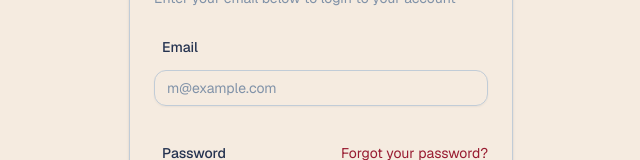
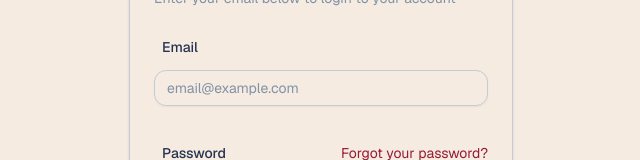
Before and after one commit to ltnguy16/study_guide, a Next.js app: page /auth/login in a window 1280 px wide. Shown: the part 244-404 px from the top of the page, without its empty margins (319-959 px from the left). Built offline with nearby package versions, Linux system fonts and the light colour scheme; no server answers.

Commit message:
update wording

```diff
--- a/app/auth/sign-up/page.tsx
+++ b/app/auth/sign-up/page.tsx
@@ -3,9 +3,11 @@ import { SignUpForm } from "@/features/auth";
 export default function Page() {
     return (
         <div className="flex min-h-svh w-full items-center justify-center p-6 md:p-10">
+            {/*
             <div className="w-full max-w-sm">
                 <SignUpForm />
             </div>
+            */}
         </div>
     );
 }
--- a/features/auth/forms/forgot-password-form.tsx
+++ b/features/auth/forms/forgot-password-form.tsx
@@ -76,7 +76,7 @@ export function ForgotPasswordForm({
                                     <Input
                                         id="email"
                                         type="email"
-                                        placeholder="m@example.com"
+                                        placeholder="email@example.com"
                                         required
                                         value={email}
                                         onChange={(e) => setEmail(e.target.value)}
--- a/features/auth/forms/login-form.tsx
+++ b/features/auth/forms/login-form.tsx
@@ -63,7 +63,7 @@ export function LoginForm({
                             <Input
                                 id="email"
                                 type="email"
-                                placeholder="m@example.com"
+                                placeholder="email@example.com"
                                 required
                                 value={email}
                                 onChange={(e) => setEmail(e.target.value)}
--- a/features/timeline/components/add-timeline-dialog.tsx
+++ b/features/timeline/components/add-timeline-dialog.tsx
@@ -142,7 +142,7 @@ const AddTimelineDialog: React.FC<AddTimelineDialogProps> = ({
                     label="Loi's View"
                     id="loiview"
                     name="loiview"
-                    placeholder="LoFi's description"
+                    placeholder="Loi's description"
                     value={formData.loiview}
                     onChange={handleChange}
                 />
--- a/shared/server_components/auth_button.ui.tsx
+++ b/shared/server_components/auth_button.ui.tsx
@@ -14,9 +14,6 @@ export function AuthButtonUI({ user }: { user: { email?: string } | null }) {
             <Button asChild size="sm" variant={"header_light"}>
                 <Link href="/auth/login">Sign in</Link>
             </Button>
-            <Button asChild size="sm" variant={"header_dark"}>
-                <Link href="/auth/sign-up">Sign up</Link>
-            </Button>
         </div>
     );
 }
```
